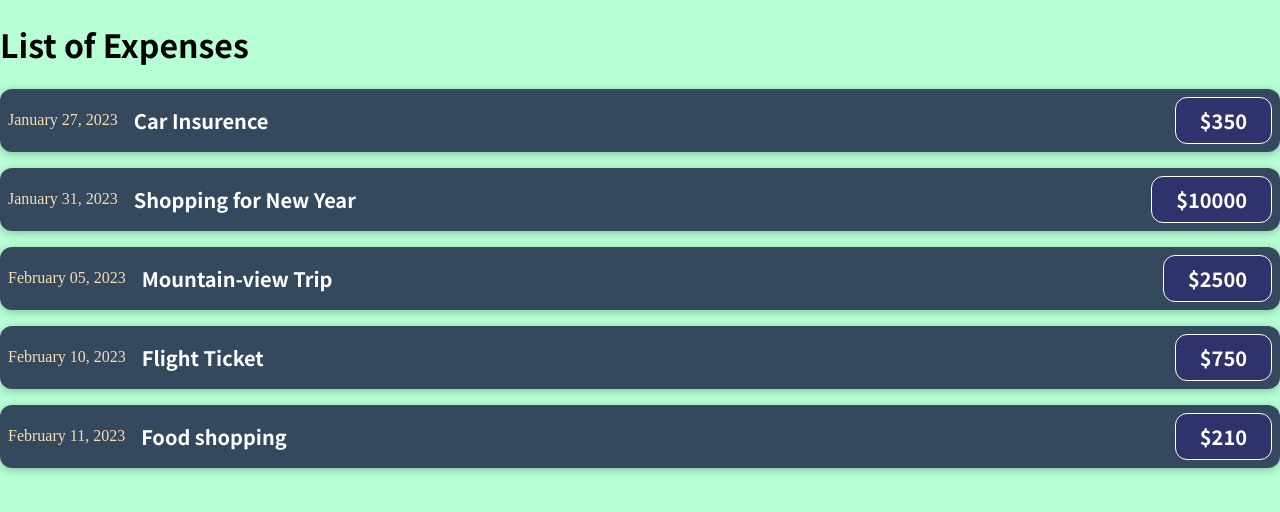
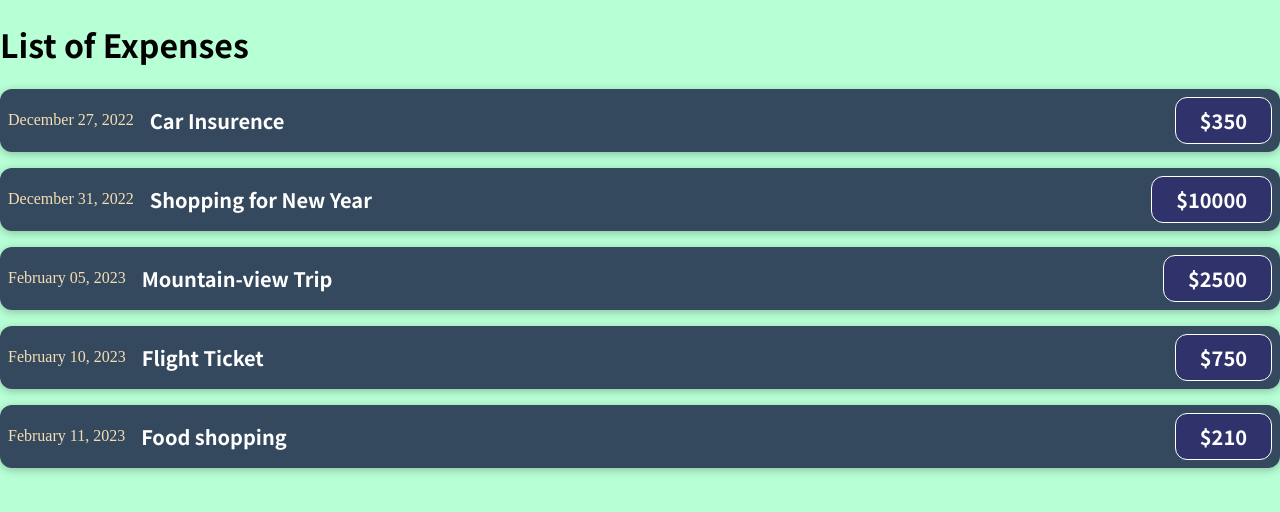
Before and after one commit to Harsh-Thanki/Expense_tracker_react, a JavaScript app: page / in a window 1280 px wide. Shown: the top 512 px of the page. Built offline with nearby package versions, Linux system fonts and the light colour scheme.

Commit message:
arguments of date object constructor updated.

```diff
--- a/src/App.js
+++ b/src/App.js
@@ -5,13 +5,13 @@ function App() {
   let expenses = [
     {
       id: 'e1',
-      date : new Date(2022, 12, 27),
+      date : new Date(2022, 11, 27),
       title: 'Car Insurence',
       amount: 350
     },
     {
       id: 'e2',
-      date : new Date(2022, 12, 31),
+      date : new Date(2022, 11, 31),
       title: 'Shopping for New Year',
       amount: 10000
     },
```
